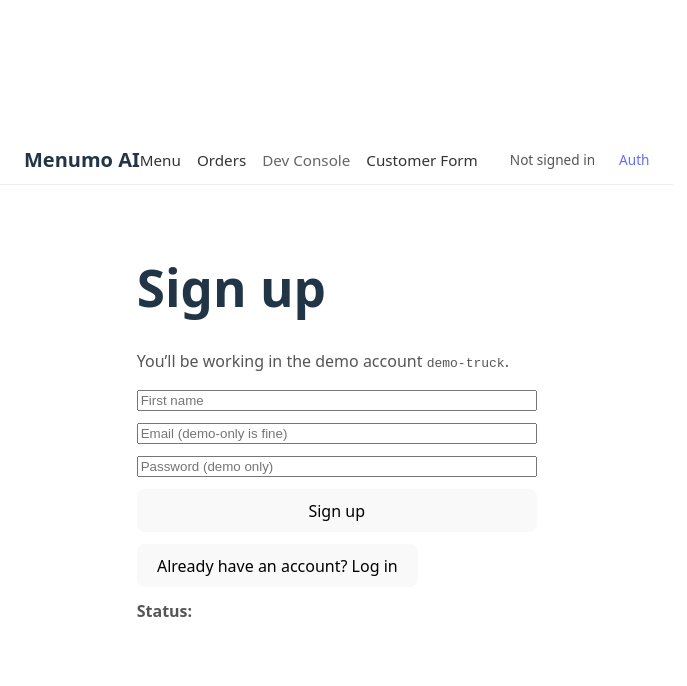
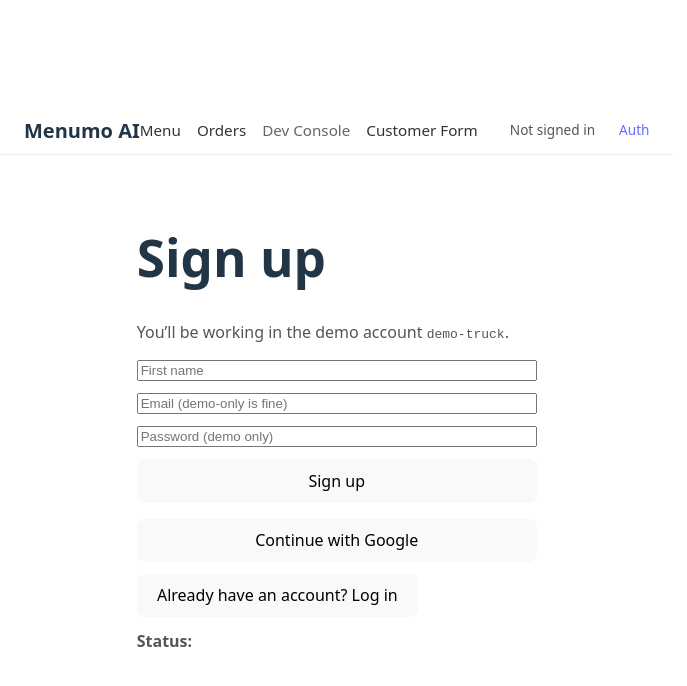
Before and after one commit to menumoai/menumo-ai, a React (Vite) app: page /auth in a window 1280 px wide. Shown: the top 686 px of the page, without its empty margins (0-687 px from the left). Built offline with nearby package versions, Linux system fonts and the light colour scheme; no server answers.

Commit message:
Set up google auth

```diff
--- a/src/firebaseClient.ts
+++ b/src/firebaseClient.ts
@@ -3,7 +3,7 @@
 
 import { initializeApp } from "firebase/app";
 import { getFirestore } from "firebase/firestore";
-import { getAuth } from "firebase/auth";
+import { getAuth, GoogleAuthProvider } from "firebase/auth";
 
 // ------------------------------------------------------
 //  IMPORTANT
@@ -42,6 +42,7 @@ const app = initializeApp(firebaseConfig);
 
 export const db = getFirestore(app);
 export const auth = getAuth(app);
+export const googleProvider = new GoogleAuthProvider();
 
 // (optional) for later usage:
 // import { onAuthStateChanged, signInWithEmailAndPassword } from "firebase/auth";
--- a/src/pages/AuthPage.tsx
+++ b/src/pages/AuthPage.tsx
@@ -4,9 +4,9 @@ import { useNavigate } from "react-router-dom";
 import {
     createUserWithEmailAndPassword,
     signInWithEmailAndPassword,
+    signInWithPopup,
 } from "firebase/auth";
-
-import { auth } from "../firebaseClient";
+import { auth, googleProvider } from "../firebaseClient";
 import { DEMO_ACCOUNT_ID } from "../config";
 import { createBusinessAccount } from "../services/accounts";
 import { createAccountUser } from "../services/users";
@@ -20,6 +20,41 @@ export function AuthPage() {
     const [loading, setLoading] = useState(false);
 
     const navigate = useNavigate();
+
+    const handleGoogleSignIn = async () => {
+        setStatus("");
+        setLoading(true);
+
+        try {
+            const cred = await signInWithPopup(auth, googleProvider);
+            const user = cred.user;
+
+            // For now: ensure demo account exists and user is added to it
+            await createBusinessAccount({
+                id: DEMO_ACCOUNT_ID,
+                name: "Demo Taco Truck",
+                legalName: "Demo Taco Truck LLC",
+                email: user.email ?? undefined,
+            });
+
+            await createAccountUser({
+                accountId: DEMO_ACCOUNT_ID,
+                id: user.uid,
+                email: user.email ?? "",
+                firstName: user.displayName ?? "Owner",
+                role: "owner",
+            });
+
+            setStatus("Google sign-in successful ✅");
+            navigate("/menu");
+        } catch (err: any) {
+            console.error(err);
+            setStatus(err.message ?? "Google sign-in error");
+        } finally {
+            setLoading(false);
+        }
+    };
+
 
     const handleSubmit = async (e: FormEvent) => {
         e.preventDefault();
@@ -113,6 +148,16 @@ export function AuthPage() {
                     {loading ? "Working..." : mode === "signup" ? "Sign up" : "Log in"}
                 </button>
             </form>
+            <div style={{ marginTop: "1rem" }}>
+                <button
+                    type="button"
+                    onClick={handleGoogleSignIn}
+                    disabled={loading}
+                    style={{ width: "100%" }}
+                >
+                    Continue with Google
+                </button>
+            </div>
 
             <button
                 type="button"
```
Also changed, not shown: src/models/product.ts (indentation only). Lines whose indentation alone changed are shown as unchanged.
